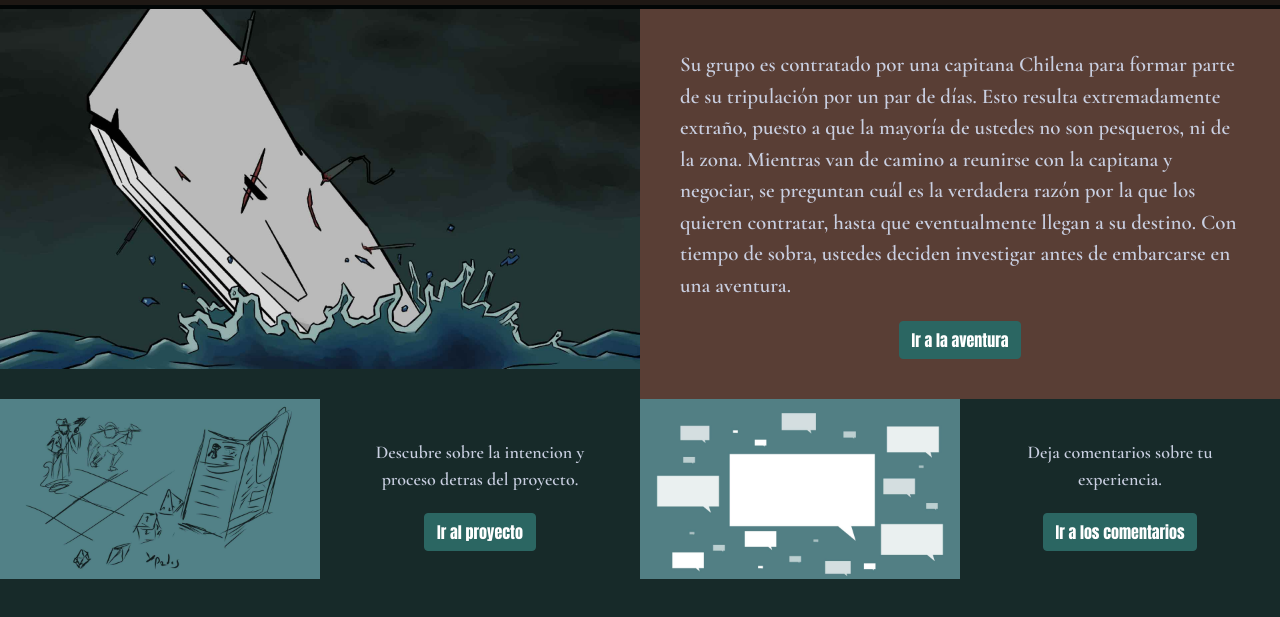
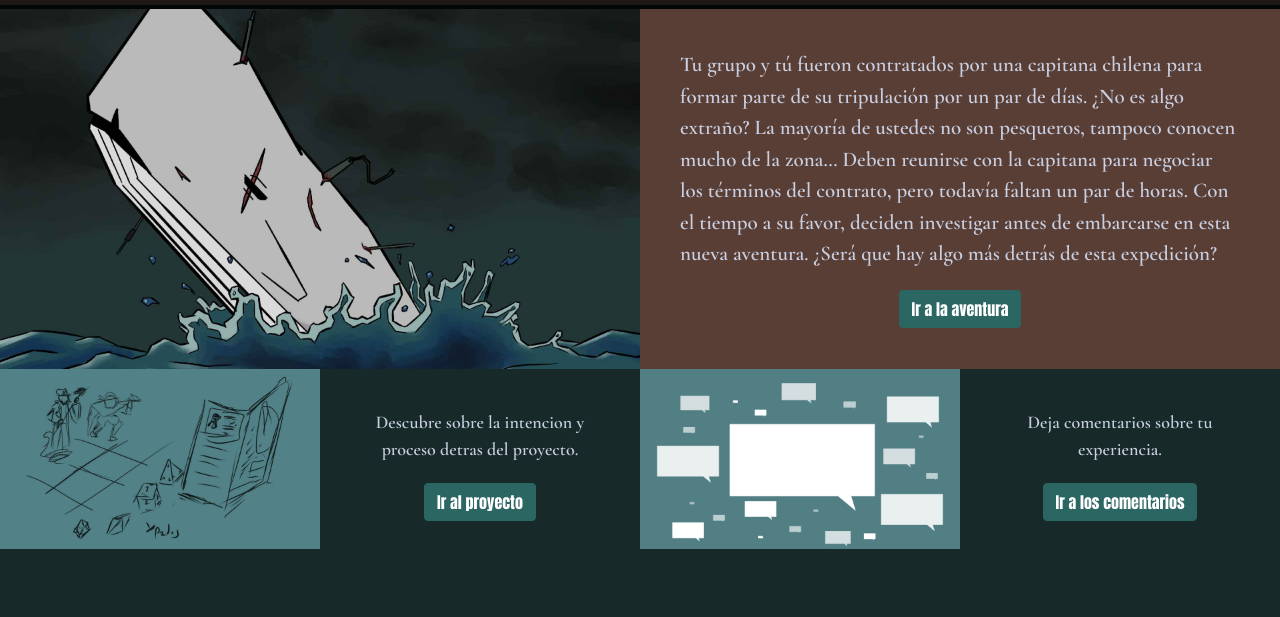
Before and after one commit to LeOcto/MOCHA, a plain HTML site: page index.html in a window 1280 px wide. Shown: the part 121-738 px from the top of the page. Drawn offline with nearby package versions, Linux system fonts and the light colour scheme.

Commit message:
Add files via upload

```diff
--- a/index.html
+++ b/index.html
@@ -53,7 +53,13 @@
 
           <div class="col-sm g-0 bg-cc">
             <p> </p>
-            <p class="p2">Su grupo es contratado por una capitana Chilena para formar parte de su tripulación por un par de días. Esto resulta extremadamente extraño, puesto a que la mayoría de ustedes no son pesqueros, ni de la zona. Mientras van de camino a reunirse con la capitana y negociar, se preguntan cuál es la verdadera razón por la que los quieren contratar, hasta que eventualmente llegan a su destino. Con tiempo de sobra, ustedes deciden investigar antes de embarcarse en una aventura.
+            <p class="p2">Tu grupo y tú fueron contratados por una capitana chilena para formar parte de su tripulación por un par de días.
+
+            ¿No es algo extraño? La mayoría de ustedes no son pesqueros, tampoco conocen mucho de la zona…
+
+            Deben reunirse con la capitana para negociar los términos del contrato, pero todavía faltan un par de horas.
+
+            Con el tiempo a su favor, deciden investigar antes de embarcarse en esta nueva aventura. ¿Será que hay algo más detrás de esta expedición?
             </p>
             <div class="text-center">
                 <a class="btn btn-dark" href="aventura.html">Ir a la aventura</a>
```
